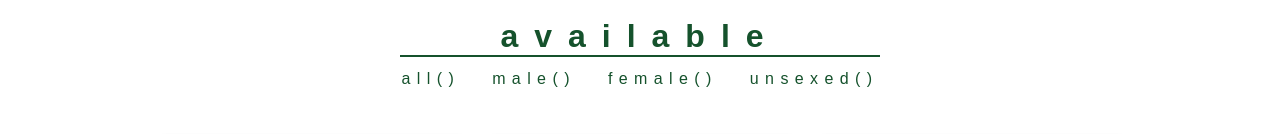
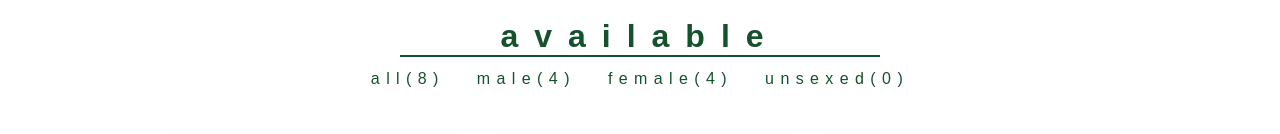
Before and after one commit to JoshuaMeeks/sogen-reptiles, a React (Create React App) app: page /available in a window 1280 px wide. Shown: the part 206-340 px from the top of the page. Built offline with nearby package versions, Linux system fonts and the light colour scheme.

Commit message:
Add filter to availability options

```diff
--- a/src/App.js
+++ b/src/App.js
@@ -11,8 +11,10 @@ import { AppContext, useGlobalContext } from "./context";
 
 function App() {
   const available = useGlobalContext();
-  const [availability, setAvailability] = useState(data)
-
+  const [availability, setAvailability] = useState(data);
+  const [maleAvailability, setMaleAvailability] = useState(availability.filter(available => available.sex === 'male'));
+  const [femaleAvailability, setFemaleAvailability] = useState(availability.filter(available => available.sex === 'female'))
+  const [unsexedAvailability, setUnsexedAvailability] = useState(availability.filter(available => available.sex === 'unsexed'))
 
   return (
     <>
@@ -31,10 +33,10 @@ function App() {
             <div className="title-container">
               <h1 className="title">available</h1>
               <ul>
-                <li onClick={() => setAvailability(data)}><a href='#'>all()</a></li>
-                <li><a href='#'>male()</a></li>
-                <li><a href='#'>female()</a></li>
-                <li><a href='#'>unsexed()</a></li>
+                <li onClick={() => setAvailability(data)}><a href='#'>all({data.length})</a></li>
+                <li onClick={() => setAvailability(maleAvailability)}><a href='#'>male({maleAvailability.length})</a></li>
+                <li onClick={() => setAvailability(femaleAvailability)}><a href='#'>female({femaleAvailability.length})</a></li>
+                <li onClick={() => setAvailability(unsexedAvailability)}><a href='#'>unsexed({unsexedAvailability.length})</a></li>
               </ul>
             </div>
             <div className="card-container">
@@ -42,6 +44,7 @@ function App() {
                 const { img, id } = available;
                 return (
                   <Card
+                    key={id}
                     img={img}
                     id={id}
                   />
```
